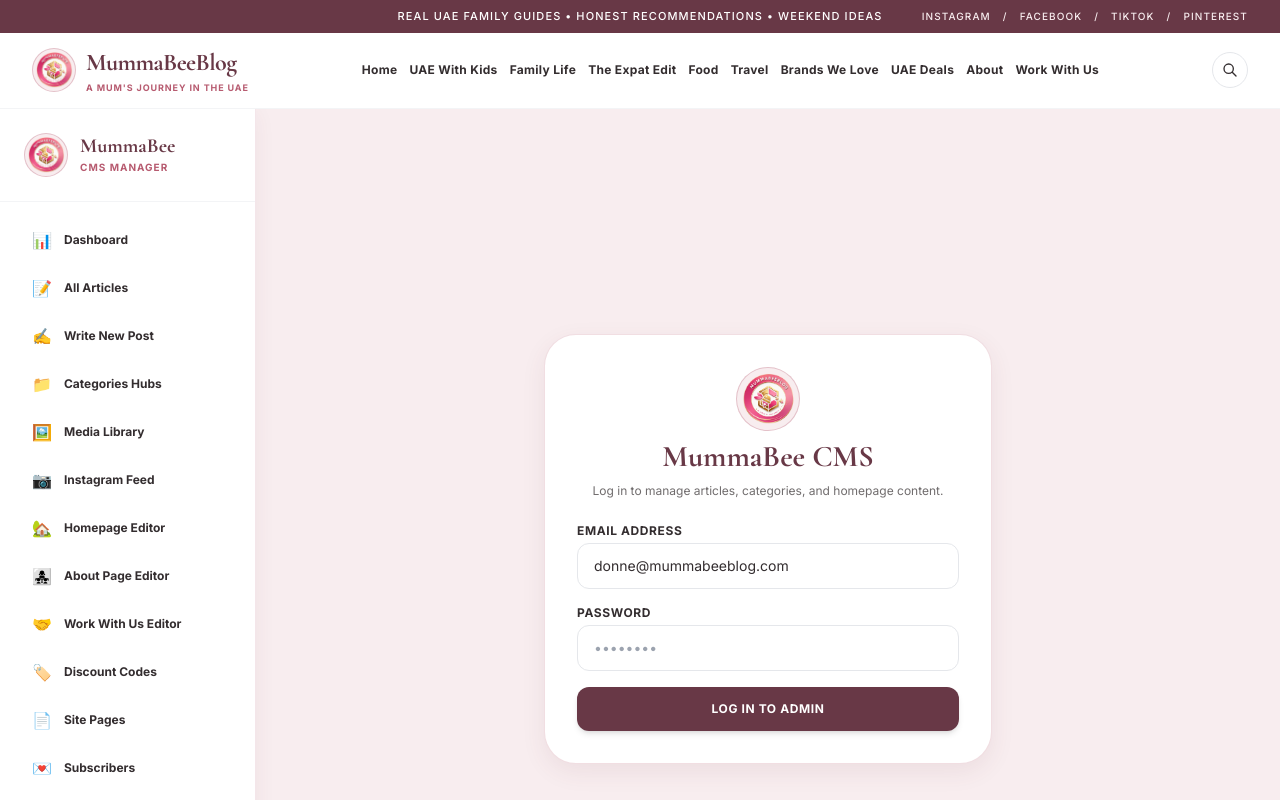
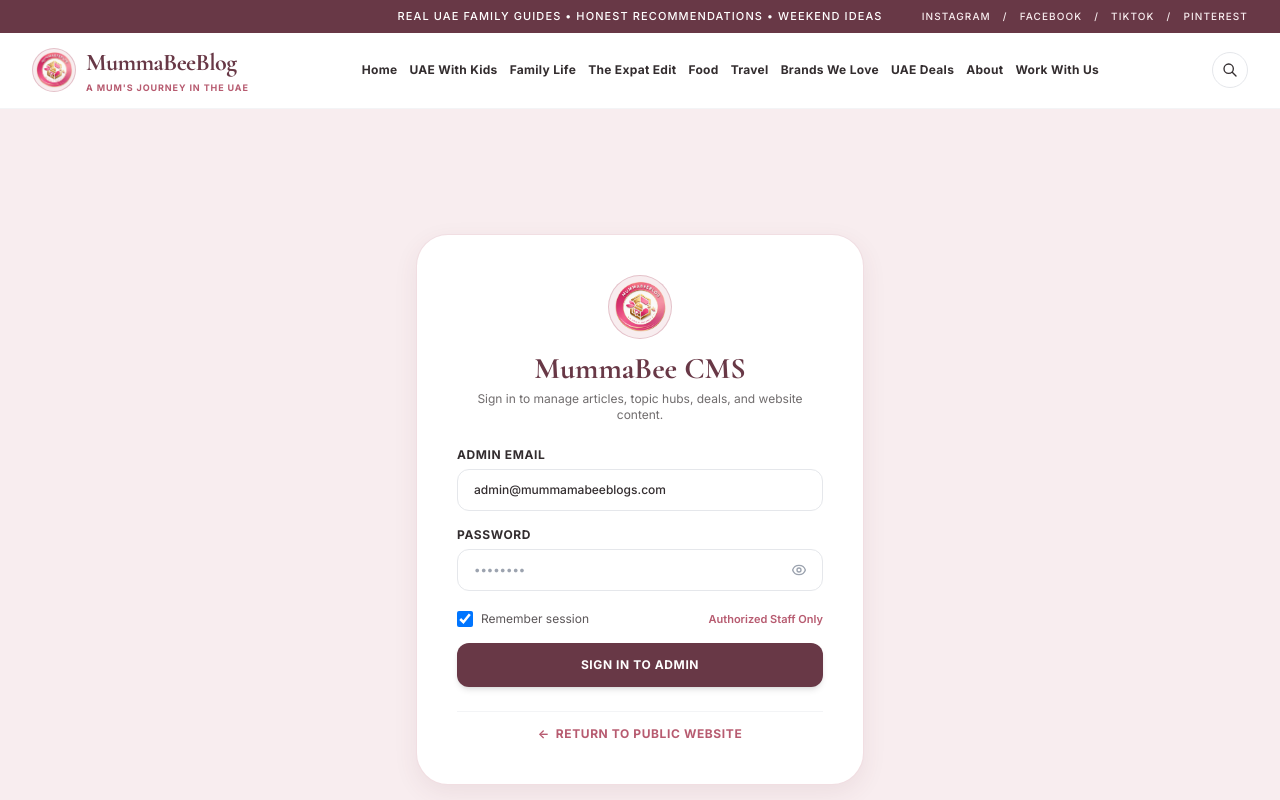
Before and after one commit to Raff126/mummableeblogs, a Next.js app: page /admin/login in a window 1280 px wide. Shown: the top 800 px of the page. Built offline with nearby package versions, Linux system fonts and the light colour scheme.

Commit message:
Enhance admin authentication: credential validation, route protection, show/hide password, and logout

```diff
--- a/app/admin/layout.tsx
+++ b/app/admin/layout.tsx
@@ -1,8 +1,9 @@
 'use client';
 
-import { useState } from 'react';
+import { useState, useEffect } from 'react';
 import Link from 'next/link';
-import { usePathname } from 'next/navigation';
+import { usePathname, useRouter } from 'next/navigation';
+import { isAuthenticated, logout } from '../../data/store';
 
 const ADMIN_NAV = [
   { label: 'Dashboard', path: '/admin', icon: '📊' },
@@ -23,7 +24,43 @@
 
 export default function AdminLayout({ children }: { children: React.ReactNode }) {
   const pathname = usePathname();
+  const router = useRouter();
   const [mobileMenuOpen, setMobileMenuOpen] = useState(false);
+  const [isCheckingAuth, setIsCheckingAuth] = useState(true);
+
+  const isLoginPage = pathname === '/admin/login' || pathname === '/admin/login/';
+
+  useEffect(() => {
+    if (!isLoginPage) {
+      if (!isAuthenticated()) {
+        router.push('/admin/login');
+      } else {
+        setIsCheckingAuth(false);
+      }
+    } else {
+      setIsCheckingAuth(false);
+    }
+  }, [pathname, isLoginPage, router]);
+
+  const handleLogout = () => {
+    logout();
+    router.push('/admin/login');
+  };
+
+  if (isLoginPage) {
+    return <>{children}</>;
+  }
+
+  if (isCheckingAuth) {
+    return (
+      <div className="min-h-screen bg-[#F8EDEF] flex items-center justify-center font-sans text-xs text-[#683846]">
+        <div className="flex flex-col items-center gap-3">
+          <div className="w-8 h-8 border-3 border-[#B75B70] border-t-transparent rounded-full animate-spin"></div>
+          <span className="font-semibold">Verifying Admin Access...</span>
+        </div>
+      </div>
+    );
+  }
 
   const isCurrentActive = (itemPath: string) => {
     if (!pathname) return false;
@@ -102,6 +139,13 @@
             <span>🌐</span>
             <span>View Live Website</span>
           </Link>
+          <button
+            onClick={handleLogout}
+            className="flex items-center justify-center gap-2 w-full py-2.5 rounded-2xl text-red-600 hover:bg-red-50 font-sans text-xs font-bold transition-all"
+          >
+            <span>🚪</span>
+            <span>Log Out</span>
+          </button>
         </div>
       </aside>
 
--- a/app/admin/login/page.tsx
+++ b/app/admin/login/page.tsx
@@ -1,81 +1,160 @@
 'use client';
 
-import { useState } from 'react';
+import { useState, useEffect } from 'react';
 import { useRouter } from 'next/navigation';
-import { setAuthenticated } from '../../../data/store';
+import Link from 'next/link';
+import { setAuthenticated, isAuthenticated, validateAdminCredentials } from '../../../data/store';
 
 export default function AdminLoginPage() {
-  const [email, setEmail] = useState('donne@mummabeeblog.com');
+  const [email, setEmail] = useState('admin@mummamabeeblogs.com');
   const [password, setPassword] = useState('');
+  const [showPassword, setShowPassword] = useState(false);
+  const [rememberMe, setRememberMe] = useState(true);
   const [error, setError] = useState('');
+  const [isLoading, setIsLoading] = useState(false);
   const router = useRouter();
 
-  const handleLogin = (e: React.FormEvent) => {
+  useEffect(() => {
+    if (isAuthenticated()) {
+      router.push('/admin');
+    }
+  }, [router]);
+
+  const handleLogin = async (e: React.FormEvent) => {
     e.preventDefault();
-    if (!password) {
-      setError('Please enter your password.');
+    setError('');
+
+    if (!email.trim() || !password) {
+      setError('Please enter both your email address and password.');
       return;
     }
-    // Simple secure auth validation
+
+    setIsLoading(true);
+
+    // Validate credentials
+    const isValid = validateAdminCredentials(email, password);
+
+    if (isValid) {
       setAuthenticated(true);
+      setTimeout(() => {
         router.push('/admin');
+      }, 500);
+    } else {
+      setIsLoading(false);
+      setError('Invalid email or password. Please check your credentials and try again.');
+    }
   };
 
   return (
-    <div className="min-h-screen bg-desert-blush flex items-center justify-center p-4">
-      <div className="bg-white max-w-md w-full rounded-3xl p-8 shadow-card border border-mumma-rose/20 space-y-6 text-center">
+    <div className="min-h-screen bg-[#F8EDEF] flex items-center justify-center p-4 font-sans">
+      <div className="bg-white max-w-md w-full rounded-3xl p-8 sm:p-10 shadow-card border border-[#B75B70]/20 space-y-6 text-center animate-fade-in">
         {/* Brand Lockup */}
-        <div className="flex flex-col items-center space-y-2">
-          <div className="w-16 h-16 rounded-full p-1 bg-desert-blush border border-mumma-rose/30 shadow-xs flex items-center justify-center">
+        <div className="flex flex-col items-center space-y-3">
+          <div className="w-16 h-16 rounded-full p-1 bg-[#F8EDEF] border border-[#B75B70]/30 shadow-xs flex items-center justify-center">
             <img src="/images/mama-logo.png" alt="MummaBee Logo" className="w-full h-full object-contain rounded-full" />
           </div>
-          <h1 className="font-serif text-3xl font-bold text-date-burgundy">MummaBee CMS</h1>
-          <p className="text-xs text-charcoal/70 font-sans">
-            Log in to manage articles, categories, and homepage content.
+          <div>
+            <h1 className="font-serif text-3xl font-bold text-[#683846]">MummaBee CMS</h1>
+            <p className="text-xs text-[#332D2F]/70 font-sans mt-1">
+              Sign in to manage articles, topic hubs, deals, and website content.
             </p>
+          </div>
         </div>
 
         {error && (
-          <div className="bg-red-50 text-red-700 text-xs font-semibold p-3 rounded-xl border border-red-100">
-            {error}
+          <div className="bg-red-50 text-red-700 text-xs font-semibold p-3.5 rounded-2xl border border-red-200 text-left flex items-start gap-2 animate-fade-in">
+            <span className="text-sm">⚠️</span>
+            <span>{error}</span>
           </div>
         )}
 
         <form onSubmit={handleLogin} className="space-y-4 text-left">
           <div>
-            <label className="block text-xs font-bold text-charcoal uppercase tracking-wider mb-1">
-              Email Address
+            <label className="block text-xs font-bold text-[#332D2F] uppercase tracking-wider mb-1.5">
+              Admin Email
             </label>
             <input
               type="email"
               required
+              placeholder="admin@mummamabeeblogs.com"
               value={email}
               onChange={(e) => setEmail(e.target.value)}
-              className="w-full px-4 py-3 rounded-xl border border-gray-200 focus:outline-none focus:ring-2 focus:ring-mumma-rose text-sm font-sans"
+              className="w-full px-4 py-3 rounded-xl border border-gray-200 focus:outline-none focus:ring-2 focus:ring-[#B75B70] text-xs font-medium text-[#332D2F] transition-all bg-white"
             />
           </div>
 
           <div>
-            <label className="block text-xs font-bold text-charcoal uppercase tracking-wider mb-1">
+            <label className="block text-xs font-bold text-[#332D2F] uppercase tracking-wider mb-1.5">
               Password
             </label>
+            <div className="relative">
               <input
-              type="password"
+                type={showPassword ? 'text' : 'password'}
                 required
                 placeholder="••••••••"
                 value={password}
                 onChange={(e) => setPassword(e.target.value)}
-              className="w-full px-4 py-3 rounded-xl border border-gray-200 focus:outline-none focus:ring-2 focus:ring-mumma-rose text-sm font-sans"
+                className="w-full px-4 py-3 pr-11 rounded-xl border border-gray-200 focus:outline-none focus:ring-2 focus:ring-[#B75B70] text-xs font-medium text-[#332D2F] transition-all bg-white"
               />
+              <button
+                type="button"
+                onClick={() => setShowPassword(!showPassword)}
+                className="absolute right-3 top-1/2 -translate-y-1/2 text-gray-400 hover:text-[#683846] p-1 transition-colors"
+                title={showPassword ? 'Hide password' : 'Show password'}
+                aria-label={showPassword ? 'Hide password' : 'Show password'}
+              >
+                {showPassword ? (
+                  <svg className="w-4 h-4" fill="none" viewBox="0 0 24 24" stroke="currentColor" strokeWidth={2}>
+                    <path strokeLinecap="round" strokeLinejoin="round" d="M13.875 18.825A10.05 10.05 0 0112 19c-4.478 0-8.268-2.943-9.543-7a9.97 9.97 0 011.563-3.029m5.858.908a3 3 0 114.243 4.243M9.878 9.878l4.242 4.242M9.88 9.88l-3.29-3.29m7.532 7.532l3.29 3.29M3 3l18 18" />
+                  </svg>
+                ) : (
+                  <svg className="w-4 h-4" fill="none" viewBox="0 0 24 24" stroke="currentColor" strokeWidth={2}>
+                    <path strokeLinecap="round" strokeLinejoin="round" d="M15 12a3 3 0 11-6 0 3 3 0 016 0z" />
+                    <path strokeLinecap="round" strokeLinejoin="round" d="M2.458 12C3.732 7.943 7.523 5 12 5c4.478 0 8.268 2.943 9.542 7-1.274 4.057-5.064 7-9.542 7-4.477 0-8.268-2.943-9.542-7z" />
+                  </svg>
+                )}
+              </button>
+            </div>
+          </div>
+
+          <div className="flex items-center justify-between text-xs pt-1">
+            <label className="flex items-center gap-2 cursor-pointer text-[#332D2F]/80">
+              <input
+                type="checkbox"
+                checked={rememberMe}
+                onChange={(e) => setRememberMe(e.target.checked)}
+                className="w-4 h-4 rounded text-[#B75B70] focus:ring-[#B75B70]"
+              />
+              <span>Remember session</span>
+            </label>
+            <span className="text-[11px] text-[#B75B70] font-semibold">Authorized Staff Only</span>
           </div>
 
           <button
             type="submit"
-            className="w-full py-3.5 bg-date-burgundy hover:bg-date-burgundy-dark text-white font-sans text-xs font-bold uppercase tracking-wider rounded-xl transition-all shadow-md hover:-translate-y-0.5"
+            disabled={isLoading}
+            className="w-full py-3.5 bg-[#683846] hover:bg-[#332D2F] disabled:opacity-75 text-white font-sans text-xs font-bold uppercase tracking-wider rounded-xl transition-all shadow-md hover:-translate-y-0.5 flex items-center justify-center gap-2"
           >
-            Log In to Admin
+            {isLoading ? (
+              <>
+                <div className="w-4 h-4 border-2 border-white border-t-transparent rounded-full animate-spin"></div>
+                <span>Signing in...</span>
+              </>
+            ) : (
+              <span>Sign In to Admin</span>
+            )}
           </button>
         </form>
+
+        <div className="pt-2 border-t border-gray-100">
+          <Link
+            href="/"
+            className="text-xs font-bold text-[#B75B70] hover:text-[#683846] uppercase tracking-wider inline-flex items-center gap-1.5 transition-colors"
+          >
+            <span>←</span>
+            <span>Return to Public Website</span>
+          </Link>
+        </div>
       </div>
     </div>
   );
--- a/data/store.ts
+++ b/data/store.ts
@@ -621,6 +621,11 @@
   }
 }
 
+export const ADMIN_CREDENTIALS = {
+  email: 'admin@mummamabeeblogs.com',
+  password: 'Admin123',
+};
+
 export function isAuthenticated(): boolean {
   if (typeof window === 'undefined') return false;
   return localStorage.getItem(STORAGE_KEYS.AUTH) === 'true';
@@ -630,8 +635,24 @@
   if (typeof window !== 'undefined') {
     if (status) {
       safeSetLocalStorage(STORAGE_KEYS.AUTH, 'true');
+      window.dispatchEvent(new CustomEvent('mummabee_auth_changed', { detail: { authenticated: true } }));
     } else {
       localStorage.removeItem(STORAGE_KEYS.AUTH);
+      window.dispatchEvent(new CustomEvent('mummabee_auth_changed', { detail: { authenticated: false } }));
     }
   }
 }
+
+export function logout(): void {
+  setAuthenticated(false);
+}
+
+export function validateAdminCredentials(emailInput: string, passwordInput: string): boolean {
+  const cleanEmail = emailInput.trim().toLowerCase();
+  const validEmails = [
+    'admin@mummamabeeblogs.com',
+    'admin@mummabeeblog.com',
+    'donne@mummabeeblog.com',
+  ];
+  return validEmails.includes(cleanEmail) && passwordInput === ADMIN_CREDENTIALS.password;
+}
```
Lines whose indentation alone changed are shown as unchanged.
